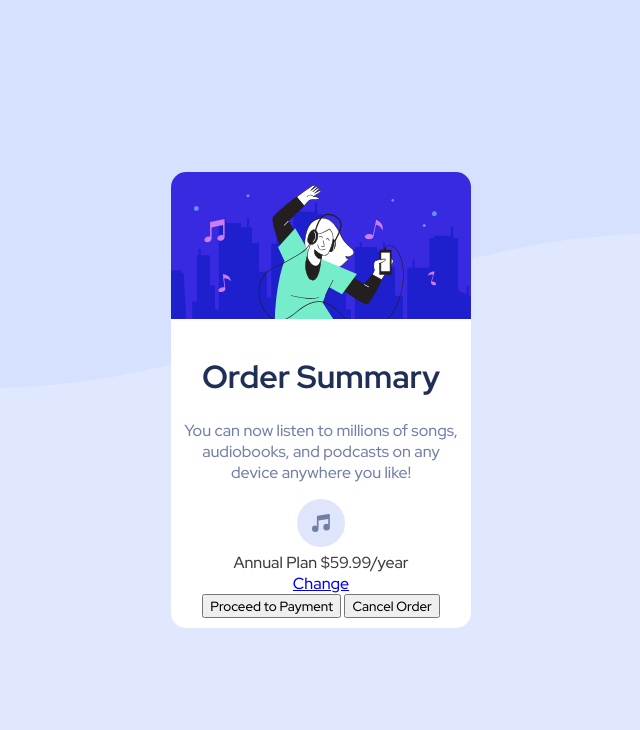
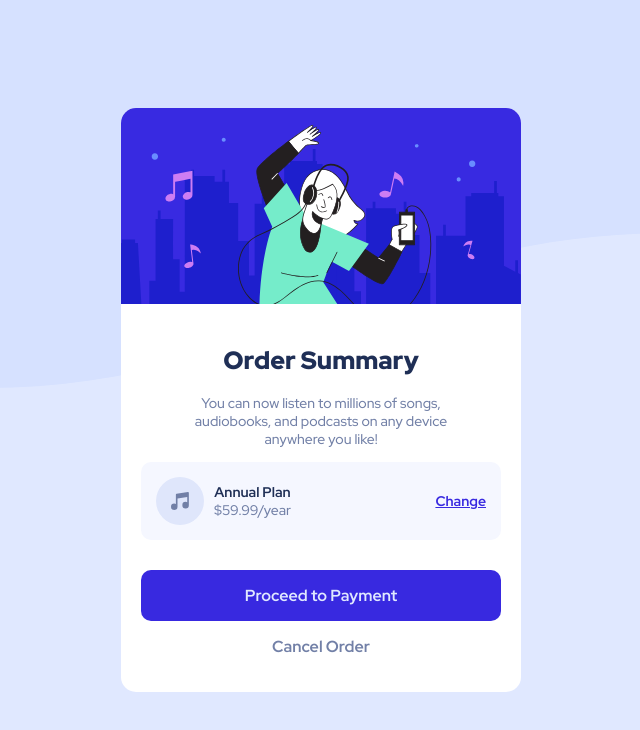
Before and after one commit to CauanyRodrigues01/order-summary-component-main, a plain HTML site: page index.html in a window 1280 px wide. Shown: the whole page, without its empty margins (319-959 px from the left). Drawn offline with Linux system fonts and the light colour scheme.

Commit message:
Update style.css

```diff
--- a/public/css/style.css
+++ b/public/css/style.css
@@ -10,17 +10,17 @@
 
 * {
     font-family: 'Red Hat Display', sans-serif;
+    color: var(--desaturated-blue);
 }
 
 html {
-    color: hsl(0, 6%, 24%);
     font-size: 62.5%;
 }
 
 body {
     margin: 0;
     padding: 0;
-    font-size: 1.6rem;
+    font-size: 1.4rem;
 }
 
 .container {
@@ -36,9 +36,7 @@ body {
 }
 
 .card {
-    width: 50%;
-    min-width: 245px;
-    max-width: 300px;
+    width: 400px;
 
     border-radius: 1.5rem;
     text-align: center;
@@ -52,39 +50,124 @@ body {
 }
 
 main {
-    padding: 1rem;
+    padding: 2rem;
 }
 
-main .title {
+.container-text {
+    padding: 0 4rem 0 4rem;
+}
+
+.title {
+    font-size: 2.5rem;
+    font-weight: 900;
     color: var(--dark-blue);
 }
 
-main .text {
+.container-options {
+    background-color: var(--very-pale-blue);
+    border-radius: 1rem;
+    padding: 1.5rem;
+
+    display: flex;
+    align-items: center;
+    justify-content: space-between;
+
+}
+
+.plan {
+    display: flex;
+    align-items: center;
+}
+
+.information-plan {
+    display: flex;
+    flex-direction: column;
+    margin-left: 10px;
+}
+
+.information-plan span {
+    font-weight: 700;
+    color: var(--dark-blue);
+}
+
+a {
+    color: var(--bright-blue);
+    font-weight: 700;
+}
+
+a:visited {
+    color: var(--bright-blue);
+}
+
+.buttons {
+    display: flex;
+    flex-direction: column;
+    margin-top: 30px;
+}
+
+button {
+    border: none;
+    border-radius: 1rem;
+    padding: 1.5rem;
+    font-size: 1.6rem;
+    font-weight: 700;
+}
+
+.button-pay {
+    background-color: var(--bright-blue);
+    color: var(--pale-blue);
+}
+
+.button-cancel {
+    background-color: white;
     color: var(--desaturated-blue);
 }
 
-section {
-    padding: 1rem;
-}
-
-.option-plan {
-    display: flex;
-    justify-content: space-between;
-    padding: 1rem;
-
-    border-radius: 1rem;
-    background-color: hsla(225, 100%, 94%, 0.3);
-}
-
-.option-plan .plan {
-    margin: 0px;
+.buttons button:hover {
+    cursor: pointer;
 }
 
 .attribution {
-    font-size: 11px; text-align: center;
+    font-size: 11px;
+    text-align: center;
     display: none;
 }
 
 .attribution a {
     color: hsl(228, 45%, 44%);
 }
+
+/* 4K */
+@media screen and (max-width: 2560px) {
+
+}
+
+/* Laptop L */
+@media screen and (max-width: 1440px) {
+
+}
+
+/* Laptop */
+@media screen and (max-width: 1024px) {
+
+}
+
+/* Tablet */
+@media screen and (max-width: 768px) {
+
+}
+
+/* Mobile L */
+@media screen and (max-width: 425px) {
+
+}
+
+/* Mobile M */
+@media screen and (max-width: 375px) {
+
+}
+
+/* Mobile S */
+@media screen and (max-width: 320px) {
+
+}
```
